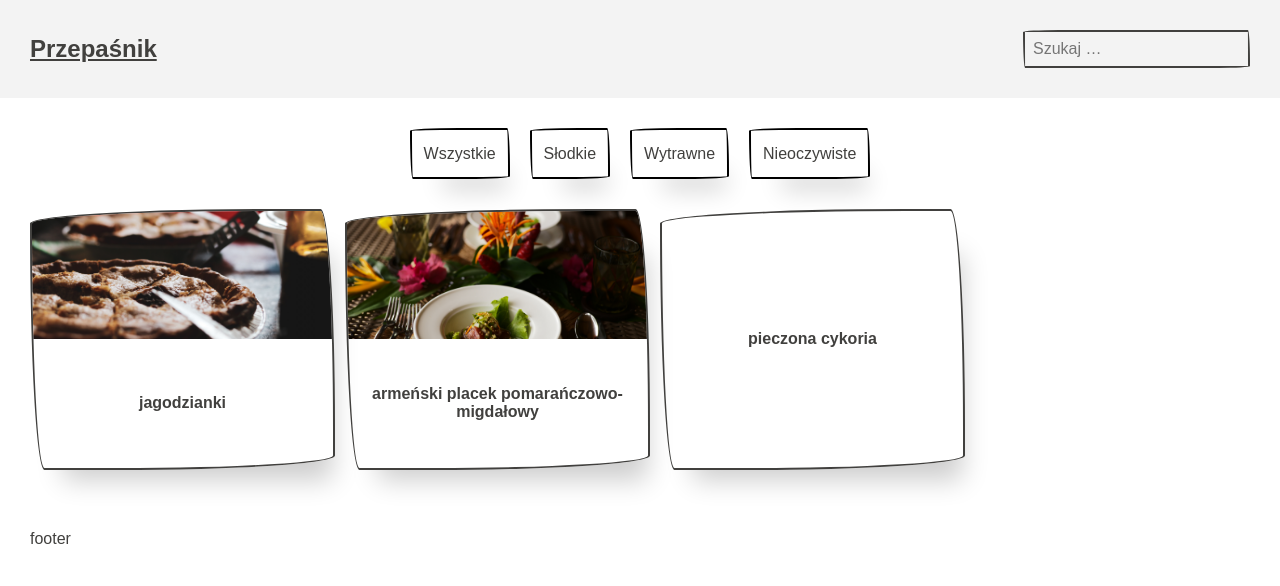
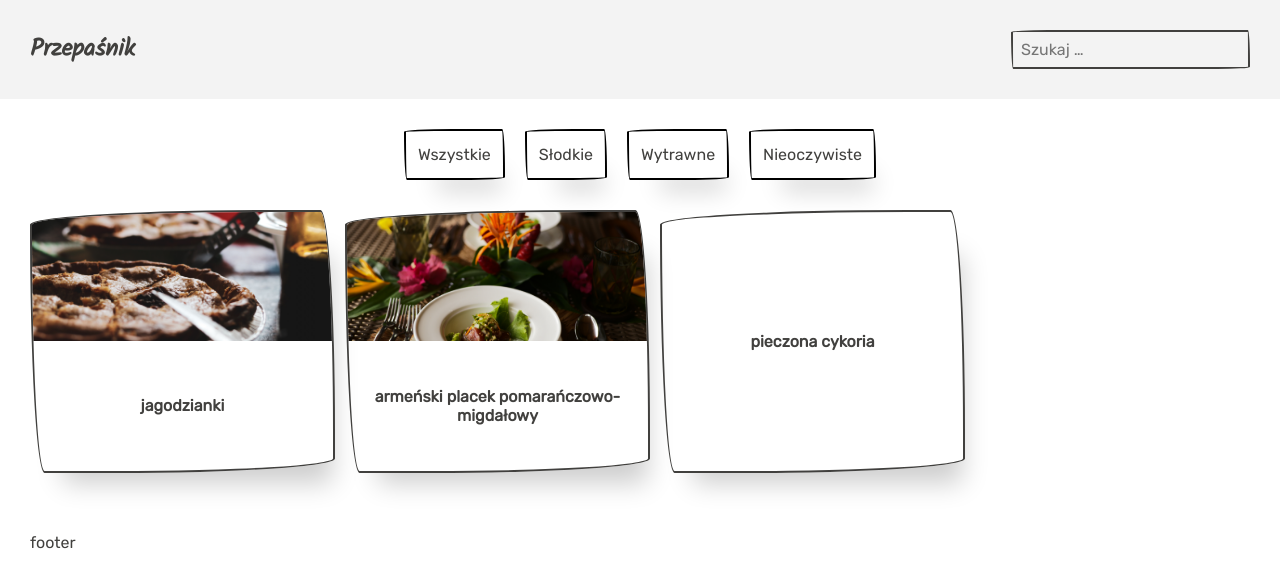
Before and after one commit to shuimanao/przepasnik-app, a Gatsby site: page / in a window 1280 px wide. Built offline with nearby package versions, Linux system fonts and the light colour scheme; Gatsby itself is replaced by a stand-in of ours.

Commit message:
feat: add fonts

```diff
--- a/package.json
+++ b/package.json
@@ -16,6 +16,8 @@
     "typecheck": "tsc --noEmit"
   },
   "dependencies": {
+    "@fontsource/kalam": "4.5.9",
+    "@fontsource/rubik": "4.5.11",
     "@mdx-js/mdx": "1.6.22",
     "@mdx-js/react": "1.6.22",
     "babel-plugin-styled-components": "2.0.7",
--- a/src/components/Layout.styles.ts
+++ b/src/components/Layout.styles.ts
@@ -1,4 +1,6 @@
 import styled, { createGlobalStyle } from "styled-components";
+import "@fontsource/rubik";
+import "@fontsource/kalam";
 
 export const Global = createGlobalStyle`
   body {
@@ -8,7 +10,8 @@ export const Global = createGlobalStyle`
   * {
     box-sizing: border-box;
     color: #41403e;
-    font-family: Neucha, sans-serif;
+    font-family: Rubik, sans-serif;
+    text-decoration: none;
   }
 `;
 
@@ -22,6 +25,7 @@ export const HeaderSection = styled.section`
 
 export const PageTitle = styled.h1`
   margin: 0;
+  font-family: Kalam, cursive;
 `;
 
 export const MainSection = styled.main`
--- a/src/components/Layout.tsx
+++ b/src/components/Layout.tsx
@@ -21,9 +21,9 @@ export const Layout: FC<{ children: ReactNode }> = ({ children }) => {
     <>
       <Global />
       <HeaderSection>
-        <PageTitle>
-          <Link to="/">Przepaśnik</Link>
-        </PageTitle>
+        <Link to="/">
+          <PageTitle>Przepaśnik</PageTitle>
+        </Link>
         <SearchBar />
       </HeaderSection>
       <MainSection>{children}</MainSection>
```
Also changed, not shown: src/images/icon.png (deleted), 1 other file.
